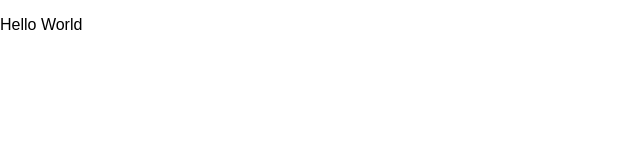
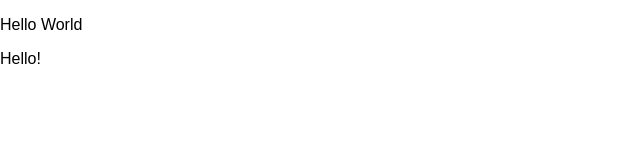
Before and after one commit to jsullivan5/portfolio, a React (Create React App) app: page / in a window 1280 px wide. Shown: the top 160 px of the page, without its empty margins (0-640 px from the left). Built offline with nearby package versions, Linux system fonts and the light colour scheme.

Commit message:
Add header compoenent

```diff
--- a/src/components/App.js
+++ b/src/components/App.js
@@ -1,10 +1,12 @@
 import React, { Component } from 'react';
+import Header from './Header';
 
 class App extends Component {
   render() {
     return (
       <div className="App">
         <p>Hello World</p>
+        <Header />
       </div>
     );
   }
--- /dev/null
+++ b/src/components/Header.js
@@ -0,0 +1,9 @@
+import React from 'react';
+
+const Header = () => (
+  <div>
+    <p>Hello!</p>
+  </div>
+);
+
+export default Header;
```
